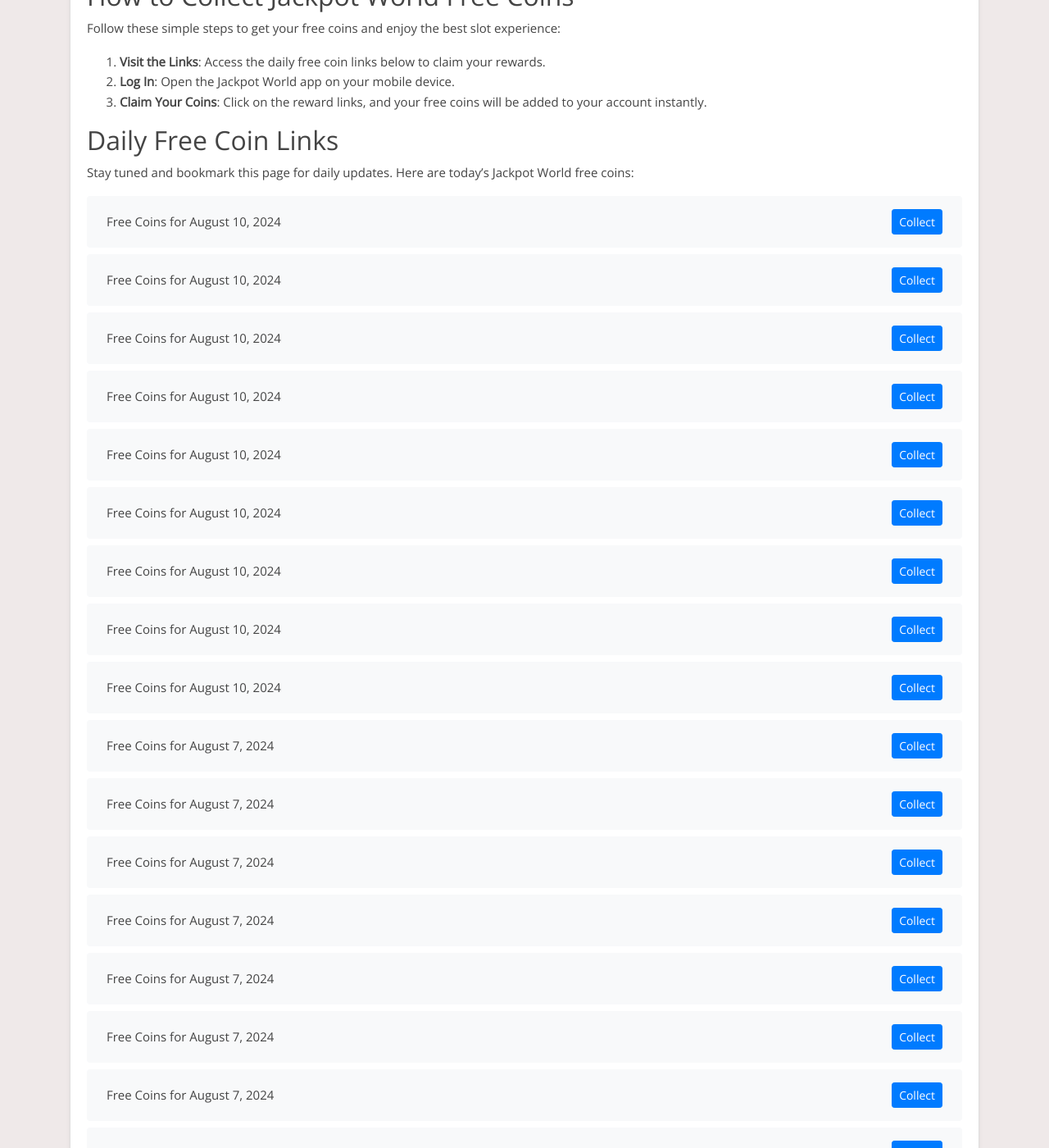
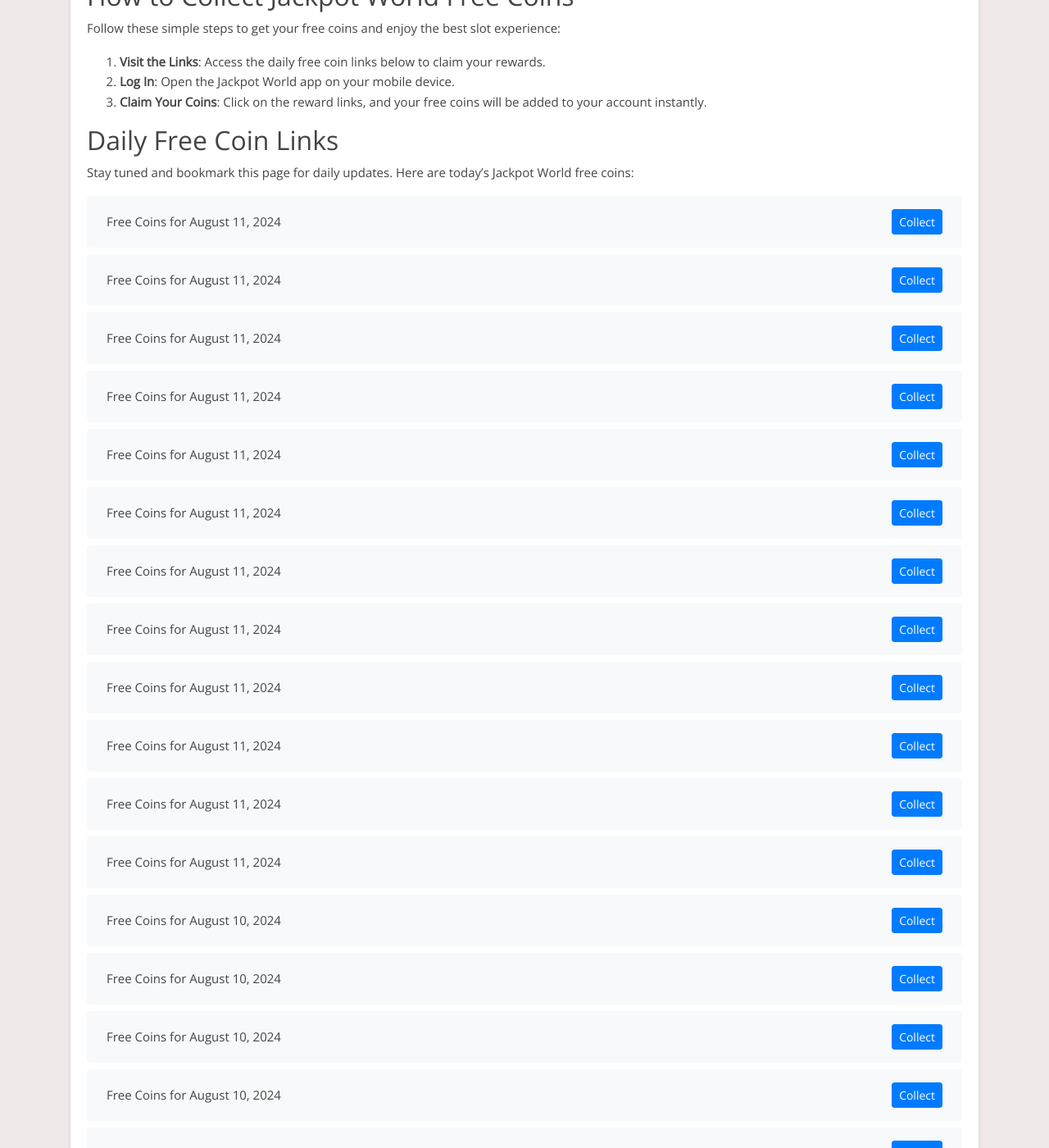
Before and after one commit to Prollad99/bs-net, a Jekyll site: the page built from _posts/2024-06-29-jackpot-world.md, in a window 1280 px wide and 1400 px high, scrolled down 401 px. Shown: the whole window at 82% size. Built offline with Jekyll 4.4.1, drawn with Linux system fonts in a browser that asks for light colours; nearby versions of some CDN libraries; comment, search, counter and statistics services are not loaded; some of the changed text lies outside the part shown.

Commit message:
Update jackpot-world reward links and last modified date

```diff
--- a/_data/include_files.yml
+++ b/_data/include_files.yml
@@ -29,7 +29,7 @@
   last_modified: 2024-08-10 03:08:42
 
 jackpot-world.html:
-  last_modified: 2024-08-10 04:38:09
+  last_modified: 2024-08-11 09:10:16
 
 monopoly-go.html:
   last_modified: 2024-08-10 15:34:11
--- a/_includes/jackpot-world.html
+++ b/_includes/jackpot-world.html
@@ -1,4 +1,52 @@
 <ul class="list-group mt-3 mb-4">
+  <li class="list-group-item d-flex justify-content-between align-items-center">
+    <span>Free Coins for August 11, 2024</span>
+    <a href="http://jpw.bet/s/w46yglxe" class="btn btn-primary btn-sm">Collect</a>
+  </li>
+  <li class="list-group-item d-flex justify-content-between align-items-center">
+    <span>Free Coins for August 11, 2024</span>
+    <a href="http://jpw.bet/s/4gqhnawu" class="btn btn-primary btn-sm">Collect</a>
+  </li>
+  <li class="list-group-item d-flex justify-content-between align-items-center">
+    <span>Free Coins for August 11, 2024</span>
+    <a href="http://jpw.bet/s/7yncd6kf" class="btn btn-primary btn-sm">Collect</a>
+  </li>
+  <li class="list-group-item d-flex justify-content-between align-items-center">
+    <span>Free Coins for August 11, 2024</span>
+    <a href="http://jpw.bet/s/aifojzxk" class="btn btn-primary btn-sm">Collect</a>
+  </li>
+  <li class="list-group-item d-flex justify-content-between align-items-center">
+    <span>Free Coins for August 11, 2024</span>
+    <a href="http://jpw.bet/s/1zqxds2i" class="btn btn-primary btn-sm">Collect</a>
+  </li>
+  <li class="list-group-item d-flex justify-content-between align-items-center">
+    <span>Free Coins for August 11, 2024</span>
+    <a href="http://jpw.bet/s/57dfbtna" class="btn btn-primary btn-sm">Collect</a>
+  </li>
+  <li class="list-group-item d-flex justify-content-between align-items-center">
+    <span>Free Coins for August 11, 2024</span>
+    <a href="http://jpw.bet/s/ml4b08qw" class="btn btn-primary btn-sm">Collect</a>
+  </li>
+  <li class="list-group-item d-flex justify-content-between align-items-center">
+    <span>Free Coins for August 11, 2024</span>
+    <a href="http://jpw.bet/s/u8173ste" class="btn btn-primary btn-sm">Collect</a>
+  </li>
+  <li class="list-group-item d-flex justify-content-between align-items-center">
+    <span>Free Coins for August 11, 2024</span>
+    <a href="http://jpw.bet/s/m7xh9k42" class="btn btn-primary btn-sm">Collect</a>
+  </li>
+  <li class="list-group-item d-flex justify-content-between align-items-center">
+    <span>Free Coins for August 11, 2024</span>
+    <a href="http://jpw.bet/s/t01u3ezc" class="btn btn-primary btn-sm">Collect</a>
+  </li>
+  <li class="list-group-item d-flex justify-content-between align-items-center">
+    <span>Free Coins for August 11, 2024</span>
+    <a href="http://jpw.bet/s/4taq8sol" class="btn btn-primary btn-sm">Collect</a>
+  </li>
+  <li class="list-group-item d-flex justify-content-between align-items-center">
+    <span>Free Coins for August 11, 2024</span>
+    <a href="http://jpw.bet/s/ia6bvjhr" class="btn btn-primary btn-sm">Collect</a>
+  </li>
   <li class="list-group-item d-flex justify-content-between align-items-center">
     <span>Free Coins for August 10, 2024</span>
     <a href="http://jpw.bet/s/c8zrfog1" class="btn btn-primary btn-sm">Collect</a>
@@ -351,52 +399,4 @@
     <span>Free Coins for Invalid Date</span>
     <a href="http://jpw.bet/s/blfgapsy" class="btn btn-primary btn-sm">Collect</a>
   </li>
-  <li class="list-group-item d-flex justify-content-between align-items-center">
-    <span>Free Coins for Invalid Date</span>
-    <a href="http://jpw.bet/s/kq5ez193" class="btn btn-primary btn-sm">Collect</a>
-  </li>
-  <li class="list-group-item d-flex justify-content-between align-items-center">
-    <span>Free Coins for Invalid Date</span>
-    <a href="http://jpw.bet/s/b8v5w4ms" class="btn btn-primary btn-sm">Collect</a>
-  </li>
-  <li class="list-group-item d-flex justify-content-between align-items-center">
-    <span>Free Coins for Invalid Date</span>
-    <a href="http://jpw.bet/s/98r4hxwd" class="btn btn-primary btn-sm">Collect</a>
-  </li>
-  <li class="list-group-item d-flex justify-content-between align-items-center">
-    <span>Free Coins for Invalid Date</span>
-    <a href="http://jpw.bet/s/olpr0mb8" class="btn btn-primary btn-sm">Collect</a>
-  </li>
-  <li class="list-group-item d-flex justify-content-between align-items-center">
-    <span>Free Coins for Invalid Date</span>
-    <a href="http://jpw.bet/s/f9otvadq" class="btn btn-primary btn-sm">Collect</a>
-  </li>
-  <li class="list-group-item d-flex justify-content-between align-items-center">
-    <span>Free Coins for Invalid Date</span>
-    <a href="http://jpw.bet/s/tpm706az" class="btn btn-primary btn-sm">Collect</a>
-  </li>
-  <li class="list-group-item d-flex justify-content-between align-items-center">
-    <span>Free Coins for Invalid Date</span>
-    <a href="http://jpw.bet/s/y65opzqi" class="btn btn-primary btn-sm">Collect</a>
-  </li>
-  <li class="list-group-item d-flex justify-content-between align-items-center">
-    <span>Free Coins for Invalid Date</span>
-    <a href="http://jpw.bet/s/hly98a4b" class="btn btn-primary btn-sm">Collect</a>
-  </li>
-  <li class="list-group-item d-flex justify-content-between align-items-center">
-    <span>Free Coins for Invalid Date</span>
-    <a href="http://jpw.bet/s/9n8521rb" class="btn btn-primary btn-sm">Collect</a>
-  </li>
-  <li class="list-group-item d-flex justify-content-between align-items-center">
-    <span>Free Coins for Invalid Date</span>
-    <a href="http://jpw.bet/s/1fhk9ypz" class="btn btn-primary btn-sm">Collect</a>
-  </li>
-  <li class="list-group-item d-flex justify-content-between align-items-center">
-    <span>Free Coins for Invalid Date</span>
-    <a href="http://jpw.bet/s/gqw4kbis" class="btn btn-primary btn-sm">Collect</a>
-  </li>
-  <li class="list-group-item d-flex justify-content-between align-items-center">
-    <span>Free Coins for Invalid Date</span>
-    <a href="http://jpw.bet/s/mjrlzk3v" class="btn btn-primary btn-sm">Collect</a>
-  </li>
 </ul>
```
Also changed, not shown: links-json/jackpot-world.json (+48 -36 lines).
